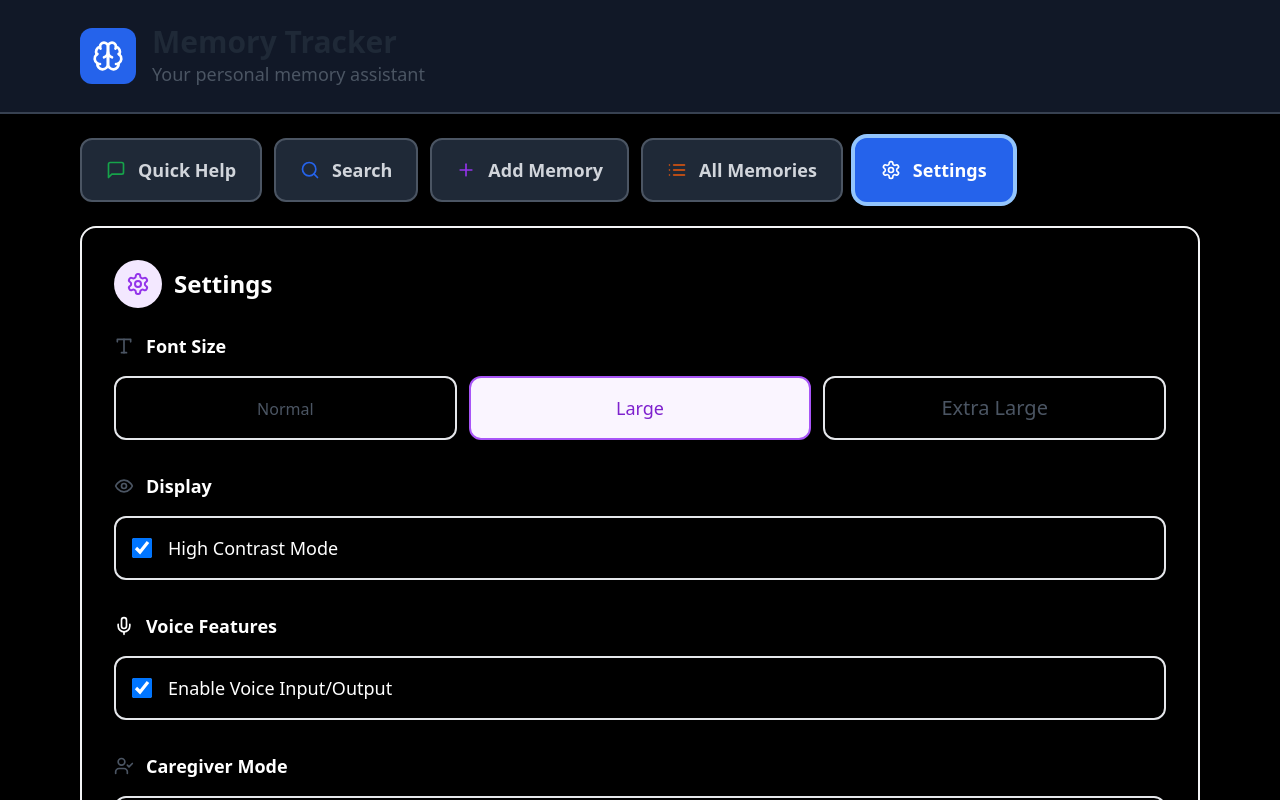
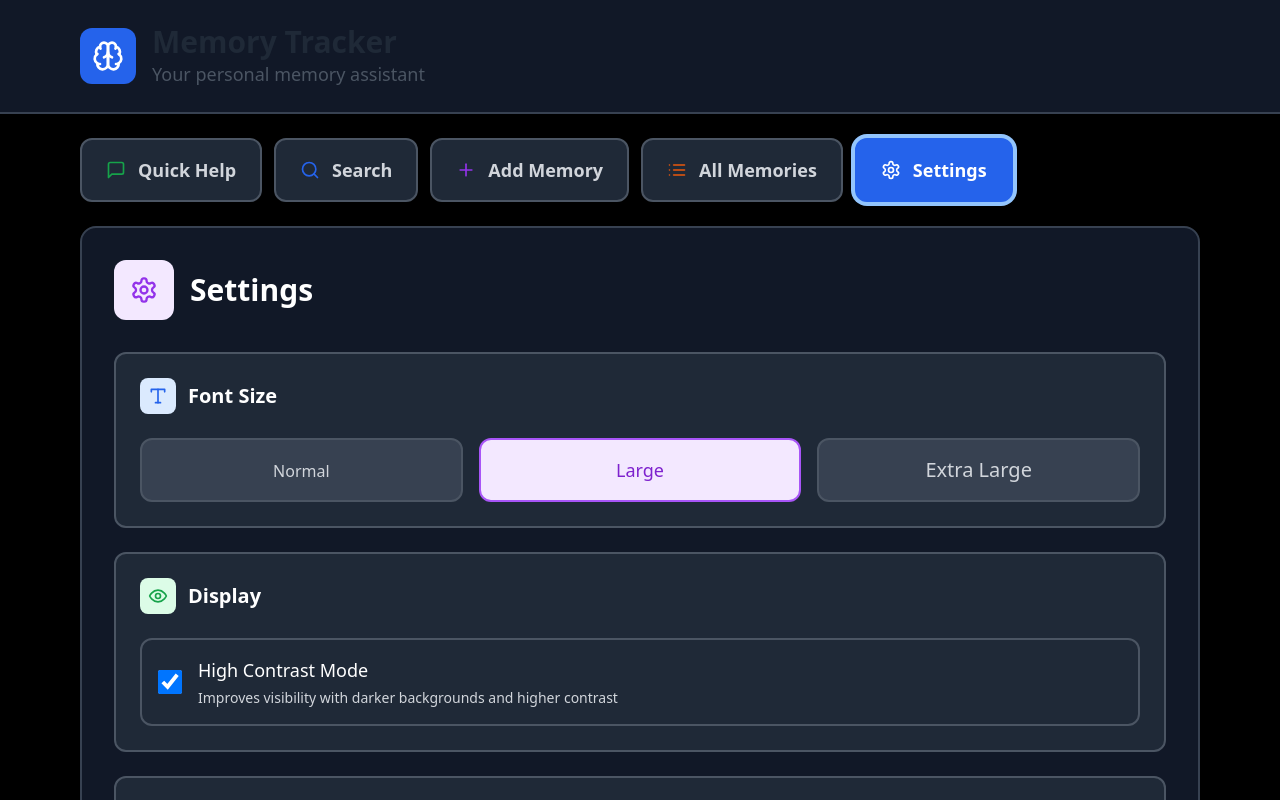
Before and after one commit to SuperrJoey/memocare, a React (Vite) app: page / in a window 1280 px wide. Both pictures are taken after a click on the button "Settings". Shown: the top 800 px of the page. Built offline with nearby package versions, Linux system fonts and the light colour scheme.

Commit message:
Fix Settings UI Symmetry and Color Consistency

```diff
--- a/src/components/Settings.tsx
+++ b/src/components/Settings.tsx
@@ -12,35 +12,70 @@ export const Settings: React.FC<SettingsProps> = ({ settings, onSettingsChange }
     onSettingsChange({ ...settings, [key]: value });
   };
 
+  const containerClass = `
+    rounded-2xl shadow-lg p-8 border-2 transition-all duration-300
+    ${settings.highContrast
+      ? 'bg-gray-900 border-gray-700'
+      : 'bg-white border-gray-100'
+    }
+  `;
+
+  const textClass = settings.highContrast ? 'text-white' : 'text-gray-800';
+  const subtextClass = settings.highContrast ? 'text-gray-300' : 'text-gray-600';
+  const iconClass = settings.highContrast ? 'text-gray-300' : 'text-gray-600';
+
+  const sectionClass = `
+    p-6 rounded-xl border-2 transition-all duration-200
+    ${settings.highContrast
+      ? 'bg-gray-800 border-gray-600 hover:border-gray-500'
+      : 'bg-gray-50 border-gray-200 hover:border-gray-300'
+    }
+  `;
+
+  const buttonClass = (isActive: boolean) => `
+    p-4 rounded-xl border-2 transition-all duration-200 text-center font-medium
+    ${isActive
+      ? 'border-purple-500 bg-purple-100 text-purple-700'
+      : settings.highContrast
+        ? 'border-gray-600 bg-gray-700 text-gray-300 hover:border-gray-500 hover:bg-gray-600'
+        : 'border-gray-200 bg-white text-gray-600 hover:border-gray-300 hover:bg-gray-50'
+    }
+  `;
+
+  const checkboxLabelClass = `
+    flex items-center gap-4 p-4 rounded-xl border-2 transition-all duration-200 cursor-pointer
+    ${settings.highContrast
+      ? 'border-gray-600 bg-gray-800 hover:border-gray-500 hover:bg-gray-700'
+      : 'border-gray-200 bg-white hover:border-gray-300 hover:bg-gray-50'
+    }
+  `;
+
   return (
-    <div className="bg-black rounded-2xl shadow-lg p-8 border-2 border-gray-100">
-      <div className="flex items-center gap-3 mb-6">
-        <div className="p-3 bg-purple-100 rounded-full">
-          <SettingsIcon className="w-6 h-6 text-purple-600" />
+    <div className={containerClass}>
+      <div className="flex items-center gap-4 mb-8">
+        <div className="p-4 bg-purple-100 rounded-xl">
+          <SettingsIcon className="w-7 h-7 text-purple-600" />
         </div>
-        <h2 className="text-2xl font-bold text-white">Settings</h2>
+        <h2 className={`text-3xl font-bold ${textClass}`}>Settings</h2>
       </div>
 
-      <div className="space-y-8">
-        <div>
-          <div className="flex items-center gap-3 mb-4">
-            <Type className="w-5 h-5 text-gray-600" />
-            <h3 className="text-lg font-semibold text-white">Font Size</h3>
+      <div className="space-y-6">
+        {/* Font Size Section */}
+        <div className={sectionClass}>
+          <div className="flex items-center gap-3 mb-6">
+            <div className="p-2 bg-blue-100 rounded-lg">
+              <Type className="w-5 h-5 text-blue-600" />
+            </div>
+            <h3 className={`text-xl font-semibold ${textClass}`}>Font Size</h3>
           </div>
-          <div className="grid grid-cols-3 gap-3">
+          <div className="grid grid-cols-3 gap-4">
             {(['normal', 'large', 'extra-large'] as const).map((size) => (
               <button
                 key={size}
                 onClick={() => handleSettingChange('fontSize', size)}
-                className={`
-                  p-4 rounded-xl border-2 transition-all duration-200 text-center
-                  ${settings.fontSize === size
-                    ? 'border-purple-500 bg-purple-50 text-purple-700'
-                    : 'border-gray-200 hover:border-gray-300 text-gray-600'
-                  }
-                `}
+                className={buttonClass(settings.fontSize === size)}
               >
-                <span className={`font-medium ${size === 'large' ? 'text-lg' : size === 'extra-large' ? 'text-xl' : 'text-base'}`}>
+                <span className={`${size === 'large' ? 'text-lg' : size === 'extra-large' ? 'text-xl' : 'text-base'}`}>
                   {size === 'normal' ? 'Normal' : size === 'large' ? 'Large' : 'Extra Large'}
                 </span>
               </button>
@@ -48,53 +83,68 @@ export const Settings: React.FC<SettingsProps> = ({ settings, onSettingsChange }
           </div>
         </div>
 
-        <div>
-          <div className="flex items-center gap-3 mb-4">
-            <Eye className="w-5 h-5 text-gray-600" />
-            <h3 className="text-lg font-semibold text-white">Display</h3>
+        {/* Display Section */}
+        <div className={sectionClass}>
+          <div className="flex items-center gap-3 mb-6">
+            <div className="p-2 bg-green-100 rounded-lg">
+              <Eye className="w-5 h-5 text-green-600" />
+            </div>
+            <h3 className={`text-xl font-semibold ${textClass}`}>Display</h3>
           </div>
-          <label className="flex items-center gap-4 p-4 border-2 border-gray-200 rounded-xl hover:border-gray-300 cursor-pointer">
+          <label className={checkboxLabelClass}>
             <input
               type="checkbox"
               checked={settings.highContrast}
               onChange={(e) => handleSettingChange('highContrast', e.target.checked)}
-              className="w-5 h-5 text-purple-600 border-2 border-gray-300 rounded focus:ring-purple-500 focus:ring-2"
+              className="w-6 h-6 text-purple-600 border-2 border-gray-300 rounded-lg focus:ring-purple-500 focus:ring-2"
             />
-            <span className="text-lg text-white">High Contrast Mode</span>
+            <div className="flex-1">
+              <span className={`text-lg font-medium ${textClass}`}>High Contrast Mode</span>
+              <p className={`text-sm ${subtextClass} mt-1`}>Improves visibility with darker backgrounds and higher contrast</p>
+            </div>
           </label>
         </div>
 
-        <div>
-          <div className="flex items-center gap-3 mb-4">
-            <Mic className="w-5 h-5 text-white" />
-            <h3 className="text-lg font-semibold text-white">Voice Features</h3>
+        {/* Voice Features Section */}
+        <div className={sectionClass}>
+          <div className="flex items-center gap-3 mb-6">
+            <div className="p-2 bg-orange-100 rounded-lg">
+              <Mic className="w-5 h-5 text-orange-600" />
+            </div>
+            <h3 className={`text-xl font-semibold ${textClass}`}>Voice Features</h3>
           </div>
-          <label className="flex items-center gap-4 p-4 border-2 border-gray-200 rounded-xl hover:border-gray-300 cursor-pointer">
+          <label className={checkboxLabelClass}>
             <input
               type="checkbox"
               checked={settings.voiceEnabled}
               onChange={(e) => handleSettingChange('voiceEnabled', e.target.checked)}
-              className="w-5 h-5 text-purple-600 border-2 border-gray-300 rounded focus:ring-purple-500 focus:ring-2"
+              className="w-6 h-6 text-purple-600 border-2 border-gray-300 rounded-lg focus:ring-purple-500 focus:ring-2"
             />
-            <span className="text-lg text-white">Enable Voice Input/Output</span>
+            <div className="flex-1">
+              <span className={`text-lg font-medium ${textClass}`}>Enable Voice Input/Output</span>
+              <p className={`text-sm ${subtextClass} mt-1`}>Use voice commands to add memories and hear responses</p>
+            </div>
           </label>
         </div>
 
-        <div>
-          <div className="flex items-center gap-3 mb-4">
-            <UserCheck className="w-5 h-5 text-gray-600" />
-            <h3 className="text-lg font-semibold text-white">Caregiver Mode</h3>
+        {/* Caregiver Mode Section */}
+        <div className={sectionClass}>
+          <div className="flex items-center gap-3 mb-6">
+            <div className="p-2 bg-indigo-100 rounded-lg">
+              <UserCheck className="w-5 h-5 text-indigo-600" />
+            </div>
+            <h3 className={`text-xl font-semibold ${textClass}`}>Caregiver Mode</h3>
           </div>
-          <label className="flex items-center gap-4 p-4 border-2 border-gray-200 rounded-xl hover:border-gray-300 cursor-pointer">
+          <label className={checkboxLabelClass}>
             <input
               type="checkbox"
               checked={settings.caregiverMode}
               onChange={(e) => handleSettingChange('caregiverMode', e.target.checked)}
-              className="w-5 h-5 text-purple-600 border-2 border-gray-300 rounded focus:ring-purple-500 focus:ring-2"
+              className="w-6 h-6 text-purple-600 border-2 border-gray-300 rounded-lg focus:ring-purple-500 focus:ring-2"
             />
             <div className="flex-1">
-              <span className="text-lg block text-white">Caregiver Mode</span>
-              <span className="text-sm text-white">Allow caregivers to add memories on behalf of care recipient</span>
+              <span className={`text-lg font-medium ${textClass}`}>Caregiver Mode</span>
+              <p className={`text-sm ${subtextClass} mt-1`}>Allow caregivers to add memories on behalf of care recipient</p>
             </div>
           </label>
         </div>
```
